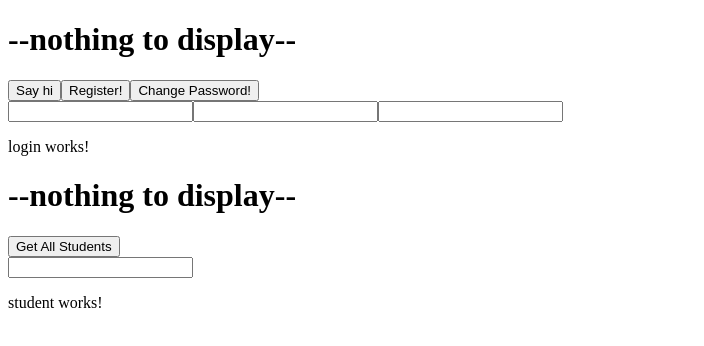
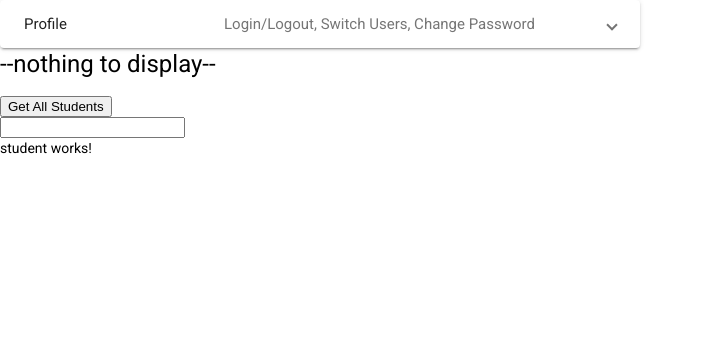
Before and after one commit to morriswa/studentManagerAngular, an Angular app: page / in a window 1280 px wide. Shown: the top 346 px of the page, without its empty margins (0-704 px from the left). Built offline with nearby package versions, Linux system fonts and the light colour scheme.

Commit message:
Added Angular Material to the project, made LoginComponent not ugly.

```diff
--- a/angular.json
+++ b/angular.json
@@ -27,6 +27,7 @@
               "src/assets"
             ],
             "styles": [
+              "./node_modules/@angular/material/prebuilt-themes/indigo-pink.css",
               "src/styles.css"
             ],
             "scripts": []
@@ -94,6 +95,7 @@
               "src/assets"
             ],
             "styles": [
+              "./node_modules/@angular/material/prebuilt-themes/indigo-pink.css",
               "src/styles.css"
             ],
             "scripts": []
--- a/package.json
+++ b/package.json
@@ -11,10 +11,12 @@
   "private": true,
   "dependencies": {
     "@angular/animations": "^14.0.0",
+    "@angular/cdk": "^14.0.4",
     "@angular/common": "^14.0.0",
     "@angular/compiler": "^14.0.0",
     "@angular/core": "^14.0.0",
     "@angular/forms": "^14.0.0",
+    "@angular/material": "^14.0.4",
     "@angular/platform-browser": "^14.0.0",
     "@angular/platform-browser-dynamic": "^14.0.0",
     "@angular/router": "^14.0.0",
--- a/src/app/login/login.component.css
+++ b/src/app/login/login.component.css
@@ -0,0 +1,9 @@
+#loginForm {
+    display: flex;
+    flex-direction: row;
+    gap: 20px;
+}
+
+#loginPanel {
+    max-width: 50%;
+}
--- a/src/app/login/login.component.html
+++ b/src/app/login/login.component.html
@@ -1,11 +1,63 @@
-<h1>{{ message }}</h1>
-<button (click)="sayHi()">Say hi</button>
-<button (click)="registerUser()">Register!</button>
-<button (click)="changePassword()">Change Password!</button>
-<form [formGroup]="loginForm">
-    <input type="text" name="username" formControlName="username">
-    <input type="password" name="password" formControlName="password">
-    <input type="password" name="new_password" formControlName="new_password">
-</form>
+<mat-expansion-panel id="loginPanel">
+    <mat-expansion-panel-header>
+        <mat-panel-title>Profile</mat-panel-title>
+        <mat-panel-description>Login/Logout, Switch Users, Change Password</mat-panel-description>
+    </mat-expansion-panel-header>
+    <mat-accordion>
+        <mat-expansion-panel>
+            <mat-expansion-panel-header>
+                <mat-panel-title>Login</mat-panel-title>
+            </mat-expansion-panel-header>
 
-<p>login works!</p>
+            <h1>{{ message }}</h1>
+
+            <form [formGroup]="loginForm" id="loginForm">
+                <mat-form-field appearance="outline">
+                    <mat-label>Username</mat-label>
+                    <input matInput name="username" formControlName="username">
+                </mat-form-field>
+
+                <mat-form-field appearance="outline">
+                    <mat-label>Password</mat-label>
+                    <input matInput type="password" name="password" formControlName="password">
+                </mat-form-field>
+            </form>
+
+            <mat-action-row>
+                <button mat-raised-button color="primary" (click)="sayHi()">Login!</button>
+                <button mat-raised-button color="primary" (click)="logout()">Logout!</button>
+            </mat-action-row>
+        </mat-expansion-panel>
+
+        <mat-expansion-panel>
+            <mat-expansion-panel-header>
+            <mat-panel-title>Change Password</mat-panel-title>
+            <mat-panel-description></mat-panel-description>
+            </mat-expansion-panel-header>
+
+            <h1>{{ message }}</h1>
+
+            <form [formGroup]="loginForm" id="loginForm">
+                <mat-form-field appearance="fill">
+                    <mat-label>Username</mat-label>
+                    <input matInput name="username" formControlName="username">
+                </mat-form-field>
+
+                <mat-form-field appearance="fill">
+                    <mat-label>Password</mat-label>
+                    <input matInput type="password" name="password" formControlName="password">
+                </mat-form-field>
+
+                <mat-form-field appearance="fill">
+                    <mat-label>New Password</mat-label>
+                    <input matInput type="password" name="new_password" formControlName="new_password">
+                </mat-form-field>
+            </form>
+
+            <mat-action-row>
+                <button mat-raised-button color="primary" (click)="sayHi()">Check current Password!</button>
+                <button mat-raised-button color="primary" (click)="changePassword()">Change Password!</button>
+            </mat-action-row>
+        </mat-expansion-panel>
+    </mat-accordion>
+</mat-expansion-panel>
--- a/src/app/login/login.component.ts
+++ b/src/app/login/login.component.ts
@@ -18,11 +18,15 @@ export class LoginComponent {
     }
   }
 
+  public logout(): void {
+
+  }
+
   public message: string;
   public loginForm: FormGroup;
 
   constructor(private httpService: HttpService, private fb: FormBuilder) {
-    this.message = "--nothing to display--";
+    this.message = "";
     this.loginForm = this.fb.group({
       "username" : "",
       "password" : "",
--- a/src/index.html
+++ b/src/index.html
@@ -6,8 +6,11 @@
   <base href="/">
   <meta name="viewport" content="width=device-width, initial-scale=1">
   <link rel="icon" type="image/x-icon" href="favicon.ico">
+  <link rel="preconnect" href="https://fonts.gstatic.com">
+  <link href="https://fonts.googleapis.com/css2?family=Roboto:wght@300;400;500&display=swap" rel="stylesheet">
+  <link href="https://fonts.googleapis.com/icon?family=Material+Icons" rel="stylesheet">
 </head>
-<body>
+<body class="mat-typography">
   <app-root></app-root>
 </body>
 </html>
--- a/src/styles.css
+++ b/src/styles.css
@@ -1 +1,5 @@
 /* You can add global styles to this file, and also import other style files */
+@import "@angular/material/prebuilt-themes/indigo-pink.css";
+
+html, body { height: 100%; }
+body { margin: 0; font-family: Roboto, "Helvetica Neue", sans-serif; }
```
Also changed, not shown: src/app/app.module.ts (+17 -4 lines), 1 other file (tests, documents, lock files or other folders).
